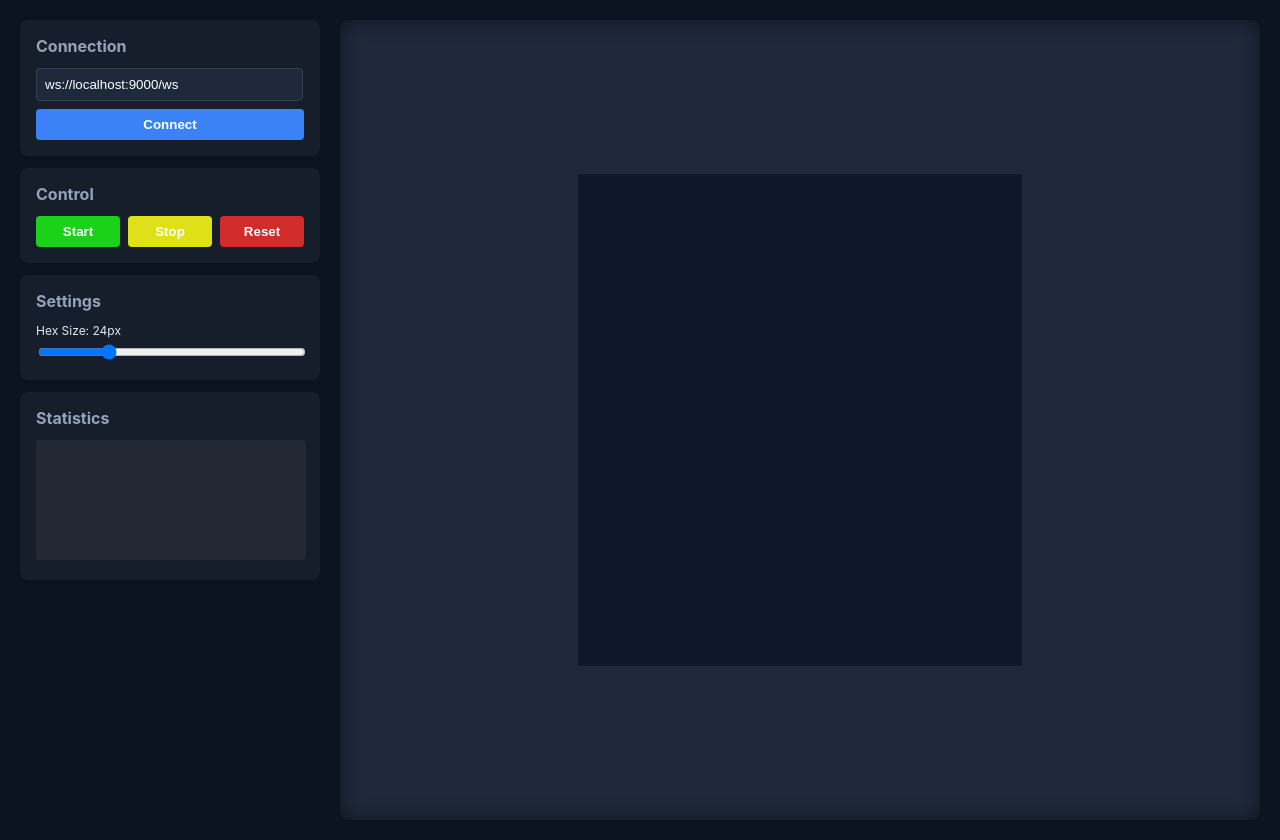
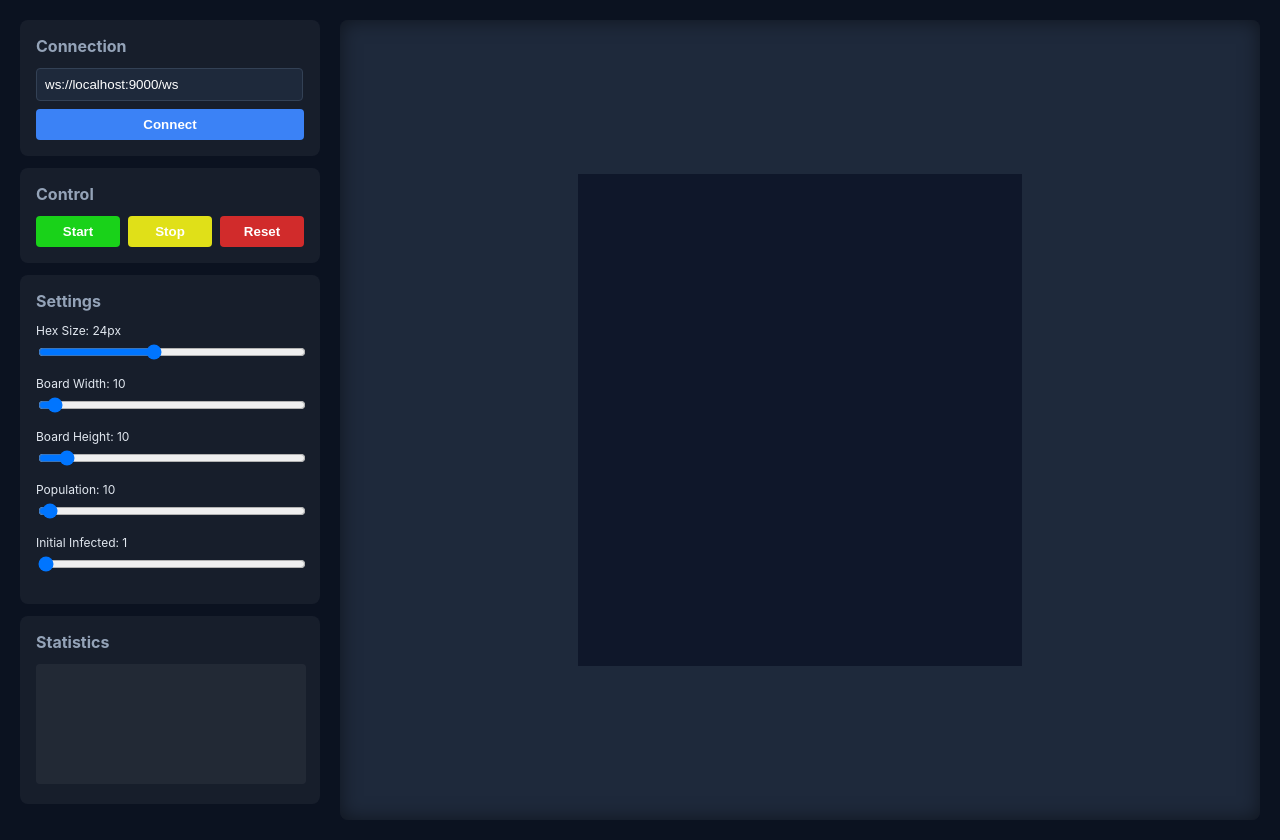
Before and after one commit to pibuxd/epidemic-simulator, a React (Vite) app in the folder src/main/frontend/: page / in a window 1280 px wide. Built offline with nearby package versions, Linux system fonts and the light colour scheme.

Commit message:
Implement basic params control.

```diff
--- a/src/main/frontend/src/EpidemicFrontend.jsx
+++ b/src/main/frontend/src/EpidemicFrontend.jsx
@@ -31,6 +31,8 @@ export default function EpidemicFrontend() {
   const [boardSize, setBoardSize] = useState({ width: 10, height: 10 });
   const [hexSize, setHexSize] = useState(24);
   const [history, setHistory] = useState([]);
+  const [simParams, setSimParams] = useState({ width: 10, height: 10, population: 10, initialInfected: 1 });
+  const [simulationStarted, setSimulationStarted] = useState(false);
 
   const animationState = useRef({
     startAgents: [],
@@ -90,7 +92,7 @@ export default function EpidemicFrontend() {
     const pixelWidth = boardSize.width * (hexSize * 1.6) + 60;
     const pixelHeight = boardSize.height * (hexSize * 1.8) + 60;
 
-    if (canvas.width !== Math.floor(pixelWidth * dpr)) {
+    if (canvas.width !== Math.floor(pixelWidth * dpr) || canvas.height !== Math.floor(pixelHeight * dpr)) {
       canvas.width = Math.floor(pixelWidth * dpr);
       canvas.height = Math.floor(pixelHeight * dpr);
       canvas.style.width = pixelWidth + "px";
@@ -181,11 +183,20 @@ export default function EpidemicFrontend() {
 
   useEffect(() => { return () => { if (socketRef.current) socketRef.current.close(); }; }, []);
 
-  const sendCommand = useCallback((cmd) => {
+  const sendCommand = useCallback((cmd, payload = {}) => {
     if (socketRef.current && socketRef.current.readyState === WebSocket.OPEN) {
-      socketRef.current.send(JSON.stringify({ command: cmd }));
+      socketRef.current.send(JSON.stringify({ command: cmd, ...payload }));
     }
   }, []);
+
+  useEffect(() => {
+    if (connected && !simulationStarted) {
+      const handler = setTimeout(() => {
+        sendCommand("configure", simParams);
+      }, 500);
+      return () => clearTimeout(handler);
+    }
+  }, [connected, simParams, sendCommand]);
 
   return (
     <div style={{ display: "grid", gridTemplateColumns: "300px 1fr", gap: "20px", padding: "20px", fontFamily: "Inter, sans-serif", background: "#0b1220", minHeight: "100vh", color: "#e2e8f0" }}>
@@ -198,15 +209,33 @@ export default function EpidemicFrontend() {
         <div style={{ background: "rgba(255,255,255,0.05)", padding: "16px", borderRadius: "8px" }}>
           <h3 style={{ margin: "0 0 12px 0", fontSize: "16px", color: "#94a3b8" }}>Control</h3>
           <div style={{ display: "flex", gap: "8px" }}>
-            <button onClick={() => sendCommand("start")} style={{ flex: 1, padding: "8px", borderRadius: "4px", border: "none", cursor: "pointer", background: "#19d219", color: "white", fontWeight: "bold" }}>Start</button>
+            <button onClick={() => { sendCommand("start"); setSimulationStarted(true); }} style={{ flex: 1, padding: "8px", borderRadius: "4px", border: "none", cursor: "pointer", background: "#19d219", color: "white", fontWeight: "bold" }}>Start</button>
             <button onClick={() => sendCommand("stop")} style={{ flex: 1, padding: "8px", borderRadius: "4px", border: "none", cursor: "pointer", background: "#e0e018", color: "white", fontWeight: "bold" }}>Stop</button>
-            <button onClick={() => sendCommand("reset")} style={{ flex: 1, padding: "8px", borderRadius: "4px", border: "none", cursor: "pointer", background: "#d12b2b", color: "white", fontWeight: "bold" }}>Reset</button>
+            <button onClick={() => { sendCommand("reset"); setSimulationStarted(false); }} style={{ flex: 1, padding: "8px", borderRadius: "4px", border: "none", cursor: "pointer", background: "#d12b2b", color: "white", fontWeight: "bold" }}>Reset</button>
           </div>
         </div>
         <div style={{ background: "rgba(255,255,255,0.05)", padding: "16px", borderRadius: "8px" }}>
           <h3 style={{ margin: "0 0 12px 0", fontSize: "16px", color: "#94a3b8" }}>Settings</h3>
-          <label style={{ display: "block", marginBottom: "4px", fontSize: "12px" }}>Hex Size: {hexSize}px</label>
-          <input type="range" min="12" max="60" value={hexSize} onChange={e => setHexSize(Number(e.target.value))} style={{ width: "100%" }} />
+          <div style={{ marginBottom: "12px" }}>
+            <label style={{ display: "block", marginBottom: "4px", fontSize: "12px" }}>Hex Size: {hexSize}px</label>
+            <input type="range" min="6" max="48" value={hexSize} onChange={e => setHexSize(Number(e.target.value))} style={{ width: "100%" }} />
+          </div>
+          <div style={{ marginBottom: "12px" }}>
+            <label style={{ display: "block", marginBottom: "4px", fontSize: "12px" }}>Board Width: {simParams.width}</label>
+            <input type="range" min="8" max="64" value={simParams.width} disabled={simulationStarted} onChange={e => setSimParams(p => ({...p, width: Number(e.target.value)}))} style={{ width: "100%" }} />
+          </div>
+          <div style={{ marginBottom: "12px" }}>
+            <label style={{ display: "block", marginBottom: "4px", fontSize: "12px" }}>Board Height: {simParams.height}</label>
+            <input type="range" min="8" max="32" value={simParams.height} disabled={simulationStarted} onChange={e => setSimParams(p => ({...p, height: Number(e.target.value)}))} style={{ width: "100%" }} />
+          </div>
+          <div style={{ marginBottom: "12px" }}>
+            <label style={{ display: "block", marginBottom: "4px", fontSize: "12px" }}>Population: {simParams.population}</label>
+            <input type="range" min="2" max="500" value={simParams.population} disabled={simulationStarted} onChange={e => { const val = Number(e.target.value); setSimParams(p => ({...p, population: val, initialInfected: Math.min(p.initialInfected, val) })); }} style={{ width: "100%" }} />
+          </div>
+          <div style={{ marginBottom: "12px" }}>
+            <label style={{ display: "block", marginBottom: "4px", fontSize: "12px" }}>Initial Infected: {simParams.initialInfected}</label>
+            <input type="range" min="1" max={simParams.population} value={simParams.initialInfected} disabled={simulationStarted} onChange={e => setSimParams(p => ({...p, initialInfected: Number(e.target.value)}))} style={{ width: "100%" }} />
+          </div>
         </div>
         <div style={{ background: "rgba(255,255,255,0.05)", padding: "16px", borderRadius: "8px" }}>
           <h3 style={{ margin: "0 0 12px 0", fontSize: "16px", color: "#94a3b8" }}>Statistics</h3>
```
Also changed, not shown: 2 other files (tests, documents, lock files or other folders).
